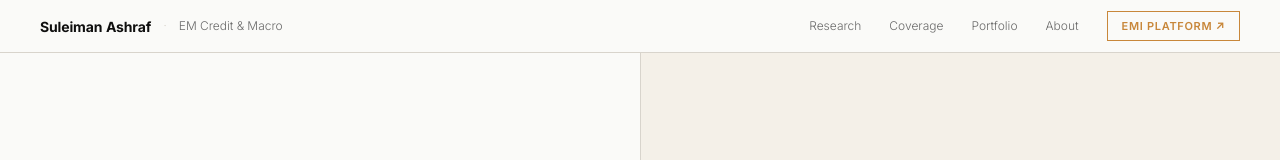
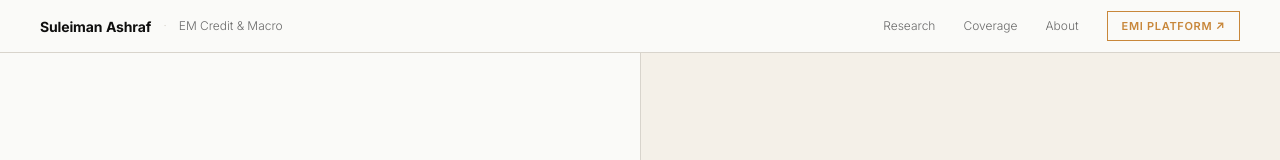
Before and after one commit to pbyv7y6whd-lang/ARI, a Next.js app: page / in a window 1280 px wide. Shown: the top 160 px of the page. Built offline with nearby package versions, Linux system fonts and the light colour scheme.

Commit message:
Remove Portfolio nav link

```diff
--- a/app/page.tsx
+++ b/app/page.tsx
@@ -89,7 +89,6 @@ export default function HomePage() {
             {[["#research","Research"],["#coverage","Coverage"]].map(([h,l]) => (
               <a key={l} href={h} style={{ fontSize:12, color:MUTED, textDecoration:"none" }}>{l}</a>
             ))}
-            <Link href="/research" style={{ fontSize:12, color:MUTED, textDecoration:"none" }}>Portfolio</Link>
             <Link href="/about"    style={{ fontSize:12, color:MUTED, textDecoration:"none" }}>About</Link>
             <Link href="/dashboard" style={{ fontSize:11, fontWeight:600, letterSpacing:"0.06em", textTransform:"uppercase", color:ACCENT, border:`1px solid ${ACCENT}`, padding:"6px 14px", textDecoration:"none" }}>
               EMI Platform ↗
```
